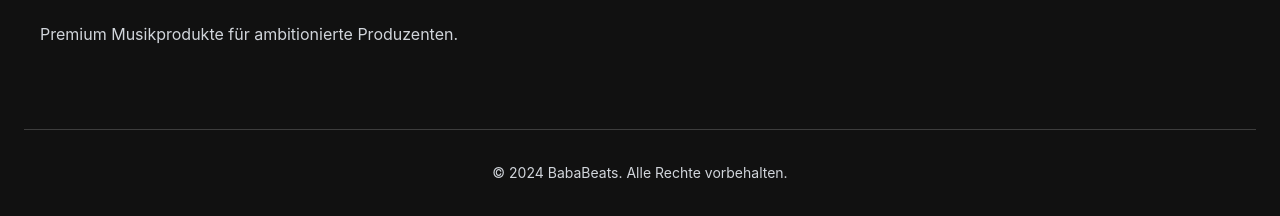
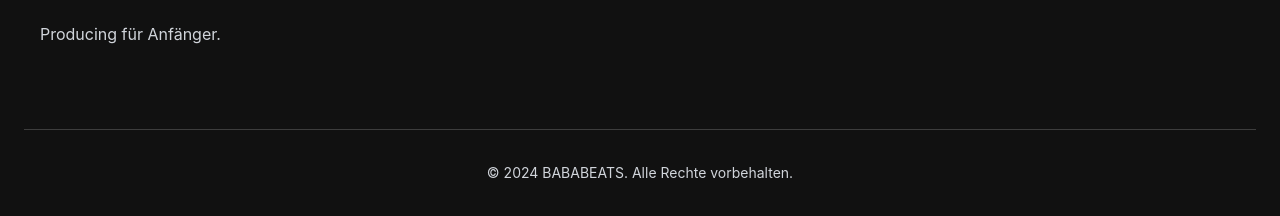
Before and after one commit to DreiSechsNeun/bb, a plain HTML site: page index.html in a window 1280 px wide. Shown: the part 2687-2903 px from the top of the page. Drawn offline with Linux system fonts and the light colour scheme.

Commit message:
index.html

```diff
--- a/index.html
+++ b/index.html
@@ -3,12 +3,12 @@
 <head>
     <meta charset="UTF-8">
     <meta name="viewport" content="width=device-width, initial-scale=1.0">
-    <title>BabaBeats | Premium Musikprodukte</title>
+    <title>BabaBeats | Der Store</title>
     <link rel="stylesheet" href="https://cdnjs.cloudflare.com/ajax/libs/font-awesome/6.4.0/css/all.min.css">
     <style>
         /* BabaBeats Schriftart */
         @font-face {
-            font-family: 'BabaBeats';
+            font-family: 'BABABEATS';
             src: url('font.otf') format('opentype'),
                  url('font.ttf') format('truetype');
             font-weight: normal;
@@ -1293,11 +1293,11 @@
                     <img src="logo.png" alt="BabaBeats Logo" class="footer-logo-img" onerror="this.style.display='none'">
                     <div class="footer-logo-text">BabaBeats</div>
                 </div>
-                <p style="color: var(--text-light); line-height: 1.7; font-size: 16px;">Premium Musikprodukte für ambitionierte Produzenten.</p>
+                <p style="color: var(--text-light); line-height: 1.7; font-size: 16px;">Producing für Anfänger.</p>
             </div>
         </div>
         <div class="copyright">
-            &copy; 2024 BabaBeats. Alle Rechte vorbehalten.
+            &copy; 2024 BABABEATS. Alle Rechte vorbehalten.
         </div>
     </footer>
 
@@ -1911,4 +1911,5 @@
         document.addEventListener('DOMContentLoaded', loadData);
     </script>
 </body>
+
 </html>
```
